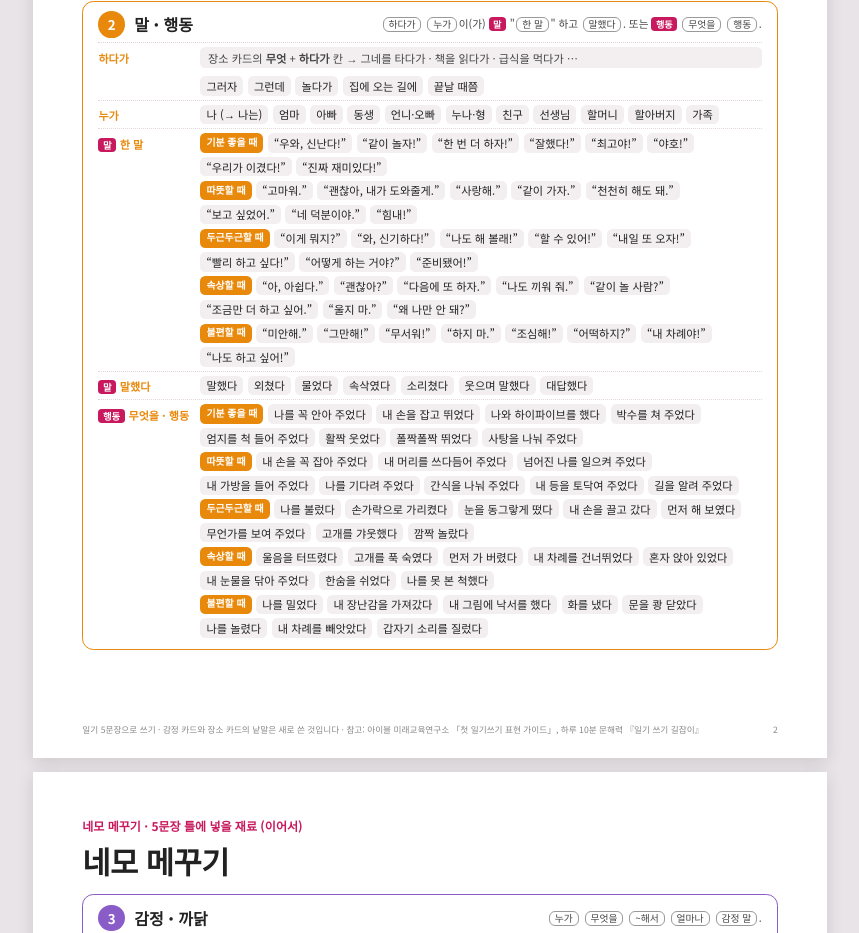
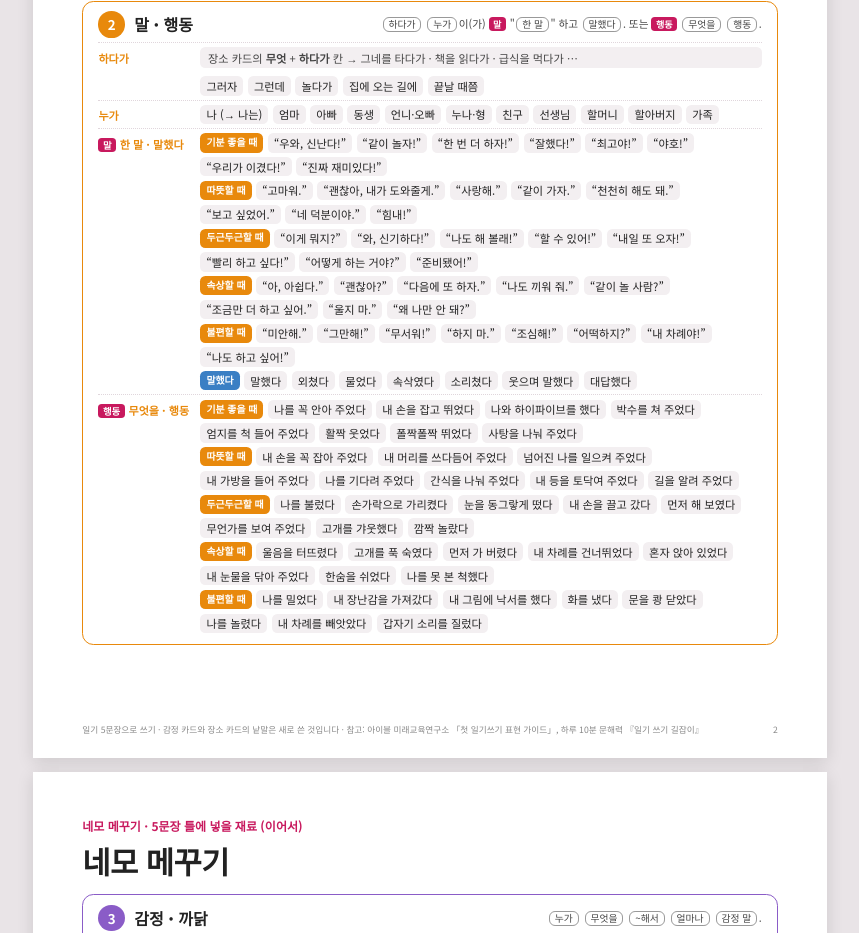
Before and after one commit to godpen65-jpg/mom-apps, a plain HTML site: page diary/guide.html in a window 1280 px wide. Shown: the part 1580-2513 px from the top of the page, without its empty margins (210-1069 px from the left). Drawn offline with Linux system fonts and the light colour scheme.

Commit message:
정리본: 한 말과 말했다를 한 칸으로
Co-Authored-By: Claude Opus 5.5 <noreply@anthropic.com>
Claude-Session: https://claude.ai/code/session_018hU1ZH3h2NducmDz7AQyud

```diff
--- a/diary/guide.html
+++ b/diary/guide.html
@@ -212,8 +212,7 @@
     box(2, 2, '말 · 행동', FR[2],
       row('하다가', '<div class="chips"><div class="hint" style="width:100%;margin-bottom:1mm">장소 카드의 <b>무엇</b> + <b>하다가</b> 칸 → 그네를 타다가 · 책을 읽다가 · 급식을 먹다가 …</div>' + chips(X.openers).replace(/^<div class="chips">|<\/div>$/g, '') + '</div>') +
       row('누가', chips(['나 (→ 나는)'].concat(g(1, '누구').words.filter(function (w) { return w !== '혼자서'; })))) +
-      row('<span class="tag">말</span>한 말', '<div class="chips">' + say + '</div>') +
-      row('<span class="tag">말</span>말했다', chips(X.said)) +
+      row('<span class="tag">말</span>한 말 · 말했다', '<div class="chips">' + say + '<div class="grp" style="--c:var(--c5)"><span class="sub">말했다</span>' + X.said.map(function (w) { return '<span class="chip">' + esc(w) + '</span>'; }).join('') + '</div></div>') +
       row('<span class="tag">행동</span>무엇을 · 행동', '<div class="chips">' + X.acts.map(function (a) { return grp(a.label, a.pairs.map(function (p) { return (p[0] ? p[0] + ' ' : '') + p[1]; })); }).join('') + '</div>'))
   );
   var verbs = X.reason_parts.verb.map(function (r) { return grp(r.label, r.words); }).join('');
```
Also changed, not shown: 1 other file.
